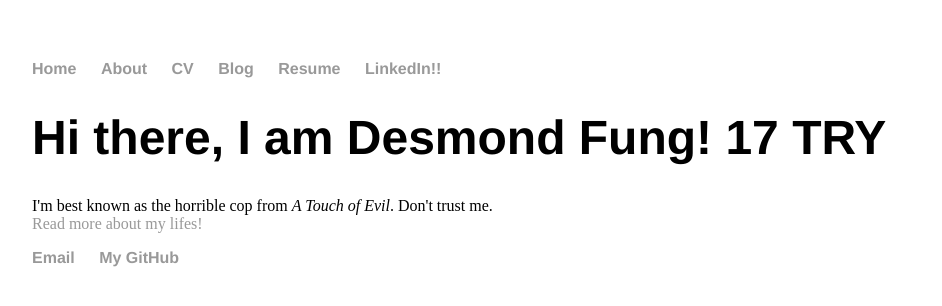
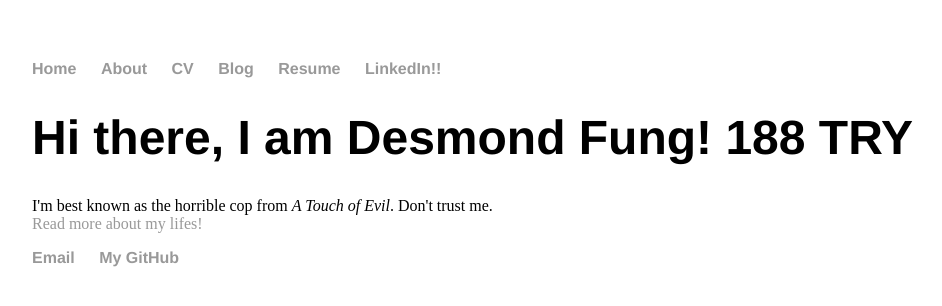
Before and after one commit to ddhangdd/ddhangdd.github.io, a Jekyll site: the page built from index.html, in a window 1280 px wide. Shown: the top 306 px of the page, without its empty margins (160-1102 px from the left). Built offline with Jekyll 4.4.1, drawn with Linux system fonts in a browser that asks for light colours.

Commit message:
Update index.html

```diff
--- a/index.html
+++ b/index.html
@@ -4,7 +4,7 @@ title: Welcome
 ---
 
 		<div class="blurb">
-			<h1>Hi there, I am Desmond Fung! 17 TRY</h1>
+			<h1>Hi there, I am Desmond Fung! 188 TRY</h1>
 			<p>I'm best known as the horrible cop from <em>A Touch of Evil</em>. Don't trust me.<br>
 
 			<a href="/about">Read more about my lifes!</a></p>
```
